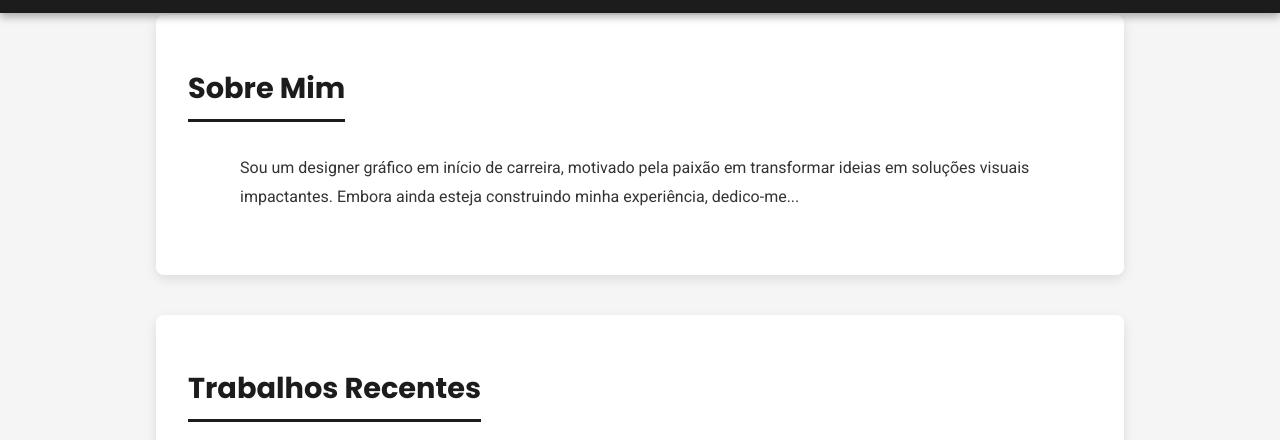
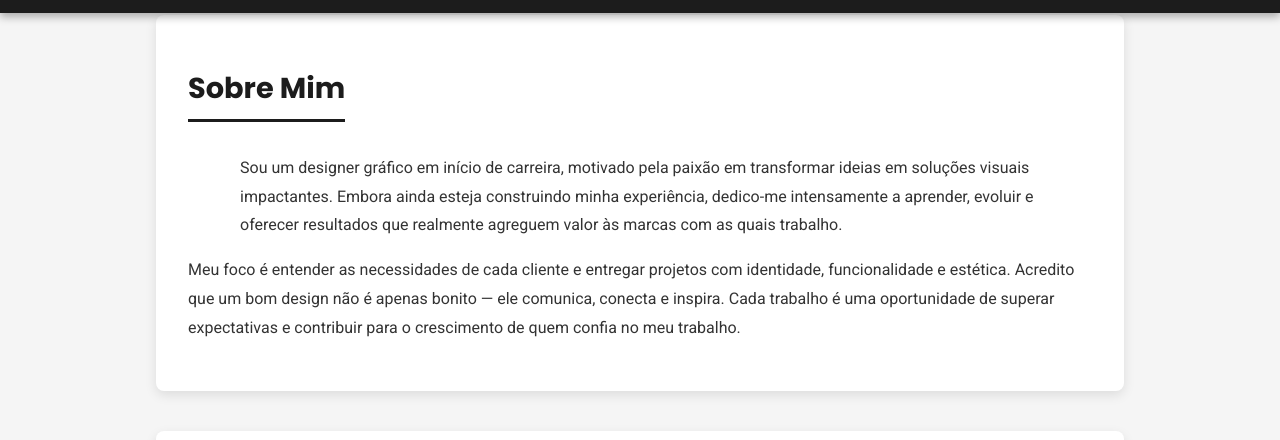
Before and after one commit to DavidPasa/Portifolio, a plain HTML site: page index.html in a window 1280 px wide. Shown: the part 113-553 px from the top of the page. Drawn offline with Linux system fonts and the light colour scheme.

Commit message:
Update index.html

```diff
--- a/index.html
+++ b/index.html
@@ -31,7 +31,10 @@
     <section id="sobre">
         <h2>Sobre Mim</h2>
         <p class="texto">
-          Sou um designer gráfico em início de carreira, motivado pela paixão em transformar ideias em soluções visuais impactantes. Embora ainda esteja construindo minha experiência, dedico-me...
+          Sou um designer gráfico em início de carreira, motivado pela paixão em transformar ideias em soluções visuais impactantes. Embora ainda esteja construindo minha experiência, dedico-me intensamente a aprender, evoluir e oferecer resultados que realmente agreguem valor às marcas com as quais trabalho.
+        </p>
+        <p class="textp">
+          Meu foco é entender as necessidades de cada cliente e entregar projetos com identidade, funcionalidade e estética. Acredito que um bom design não é apenas bonito — ele comunica, conecta e inspira. Cada trabalho é uma oportunidade de superar expectativas e contribuir para o crescimento de quem confia no meu trabalho.
         </p>
     </section>
 
```
